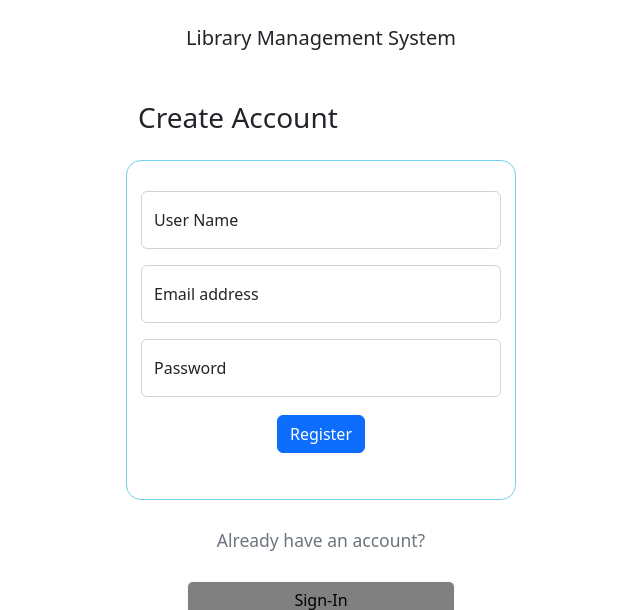
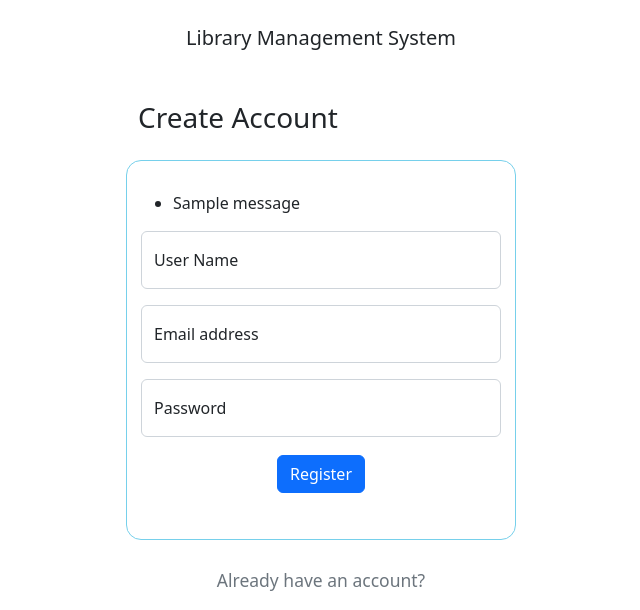
Before and after one commit to Aaris-Kazi/library-management-django, a Django app: page /register/ in a window 1280 px wide. Shown: the top 610 px of the page, without its empty margins (319-959 px from the left). Run offline with Django 4.2, Linux system fonts and the light colour scheme; one stand-in notice (Sample message) is shown.

Commit message:
changes in data and messages

```diff
--- a/main/templates/register.html
+++ b/main/templates/register.html
@@ -20,6 +20,13 @@
         <h3>Create Account</h3>
     </div>
         <div class="container content form">
+            {% if messages %}
+            <ul class="messages">
+                {% for message in messages %}
+                <li{% if message.tags %} class="{{ message.tags }}"{% endif %}>{{ message }}</li>
+                {% endfor %}
+            </ul>
+            {% endif %}
 
             <div class="row">
                 <div class="col align-self-center">
--- a/main/views.py
+++ b/main/views.py
@@ -1,19 +1,24 @@
-import django
 from django.shortcuts import render, redirect
 from django.contrib.auth.models import User
 from django.contrib.auth import authenticate, login, logout
-
+from django.contrib import messages
 # Create your views here.
 
 def index(request):
     return render(request,'index.html')
 def register(request):
     if request.method == 'POST':
-        u = User()
-        u.username = request.POST['username']
-        u.email = request.POST['email']
-        u.password = request.POST['password']
-        u.save()
+        try:
+            u = User()
+            u.username = request.POST['username']
+            u.email = request.POST['email']
+            u.password = request.POST['password']
+            u.save()
+            messages.add_message(request, messages.SUCCESS, 'Registeration successful')
+        except Exception:
+            messages.add_message(request, messages.ERROR, 'A issue occur during registering')
+    else:
+        messages.add_message(request, messages.ERROR, '')
         # auth_user
     return render(request,'register.html')
 
@@ -31,4 +36,10 @@ def login(request):
             print('passed')
         else:
             print('failed')
-    return render(request,'login.html')
+    else:
+        return render(request,'login.html')
+# messages.debug(request, '%s SQL statements were executed.' % count)
+# messages.info(request, 'Three credits remain in your account.')
+# messages.success(request, 'Profile details updated.')
+# messages.warning(request, 'Your account expires in three days.')
+# messages.error(request, 'Document deleted.')
```
Also changed, not shown: db.sqlite3.
